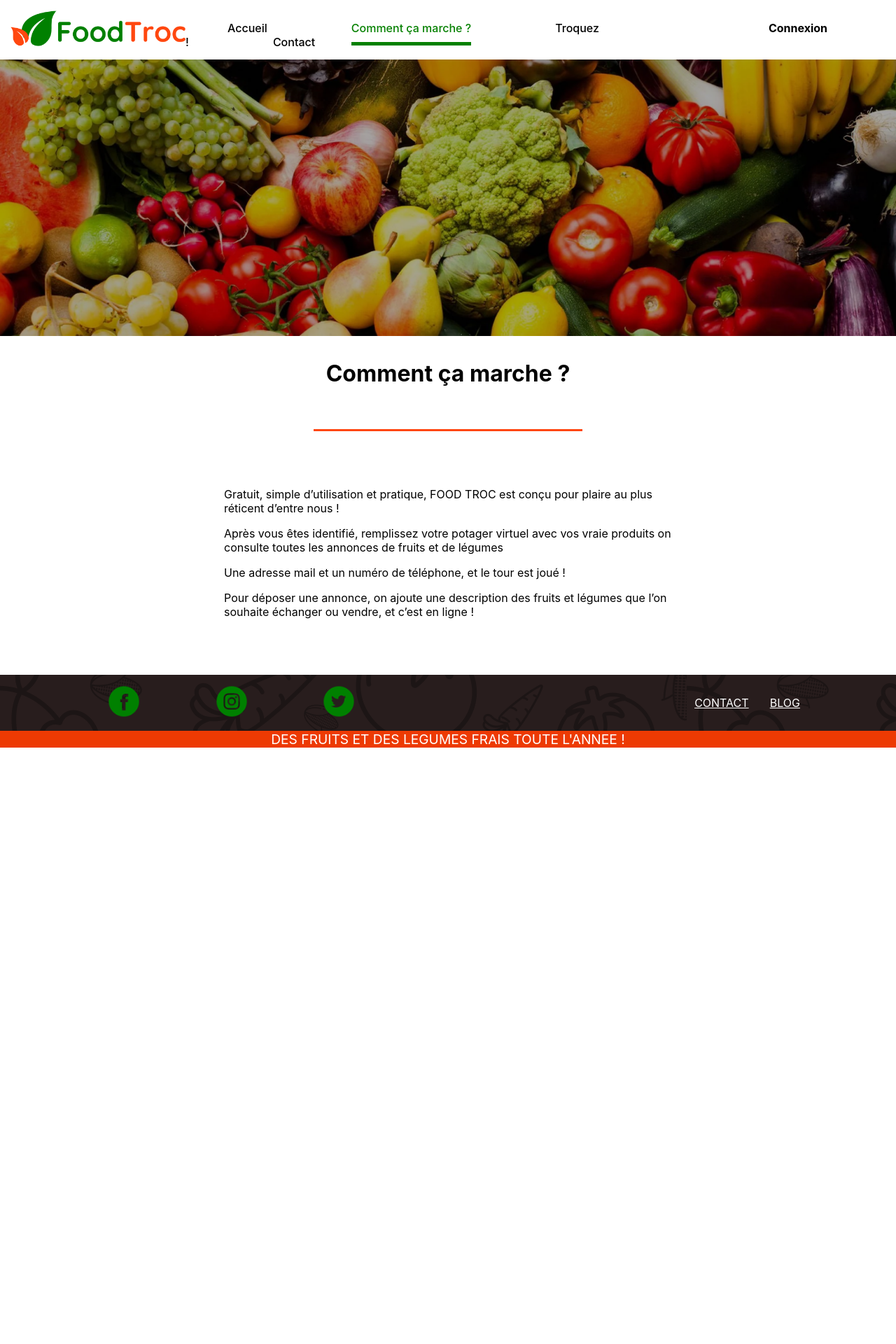
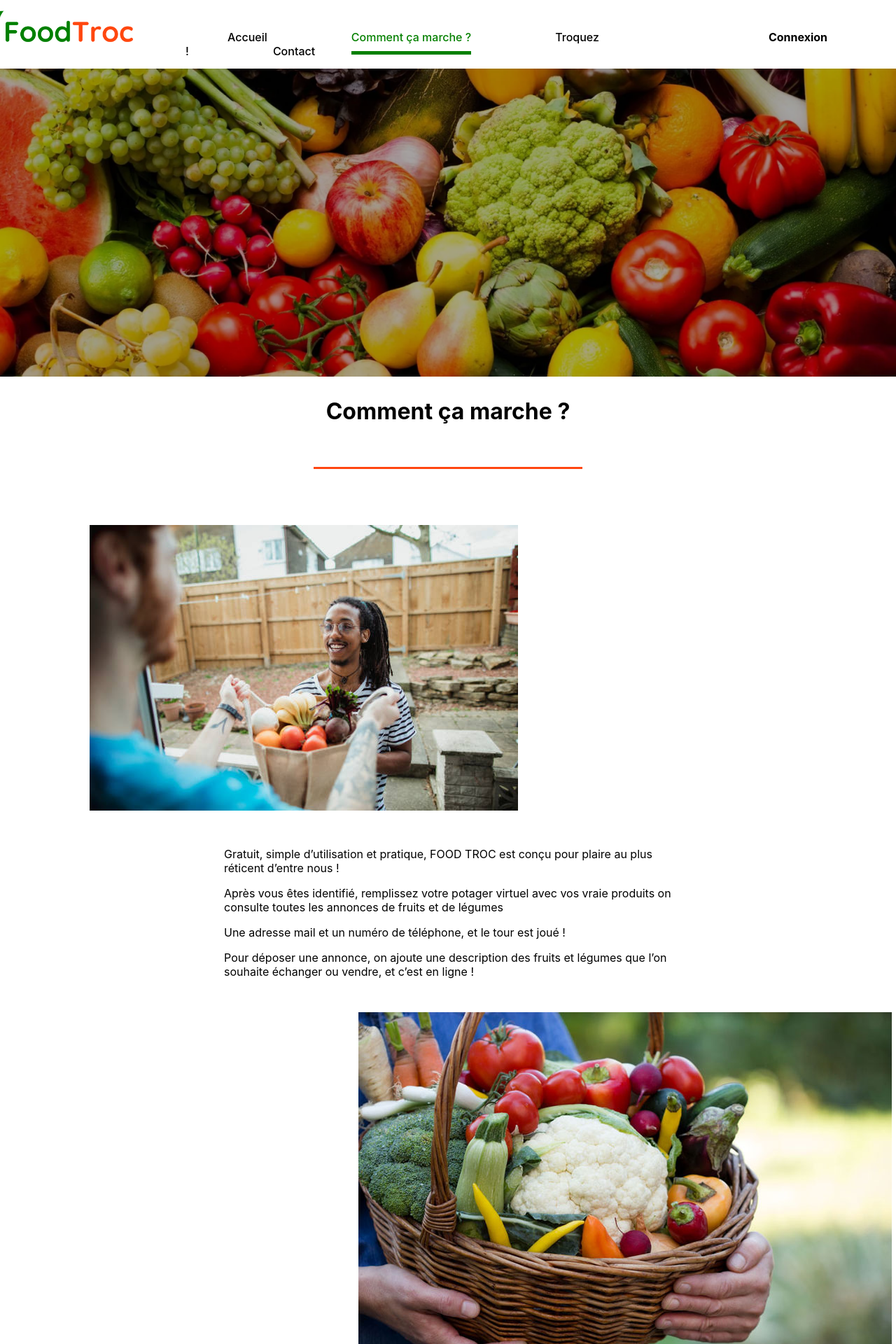
Before and after one commit to Derma6/FoodTroc-Project, a React (Create React App) app in the folder front-end/: page /commentcamarche in a window 1280 px wide. Shown: the top 1920 px of the page at 70% size. Before the commit the page ends 1068 px from the top, so only its background shows below. Built offline with nearby package versions, Linux system fonts and the light colour scheme.

Commit message:
modified comment ça marche

```diff
--- a/front-end/src/pages/HowTo/HowTo.css
+++ b/front-end/src/pages/HowTo/HowTo.css
@@ -1,5 +1,8 @@
 .baniere {
-  width: 100%;
+  background-image: url("../../styles/images/fruitsveggies.png");
+  background-size: cover;
+  width: 100vw;
+  height: 55vh;
 }
 .howTo-title {
   margin-top: 30px;
@@ -12,3 +15,13 @@
 .first-section-howto p {
   margin: 1em 0;
 }
+
+img:first-of-type {
+  margin-left: -30%;
+  margin-bottom: 5%;
+}
+
+img:nth-of-type(2n) {
+  margin-left: 30%;
+  margin-top: 5%;
+}
--- a/front-end/src/pages/HowTo/HowTo.js
+++ b/front-end/src/pages/HowTo/HowTo.js
@@ -1,16 +1,20 @@
 import React from 'react';
-import baniere from '../../styles/images/fruitsveggies.png';
+// import baniere from '../../styles/images/fruitsveggies.png';
 import Separator from '../../components/Separator/Separator';
+import people from '../../styles/images/people_fruits.jpg'
+import basket from '../../styles/images/fruit_basket.jpg'
+
 
 import './HowTo.css';
 
 const HowTo = () => {
   return (
     <main>
-      <img className="baniere" src={baniere} alt={`fruit et légumes`} />
+      <div className="baniere"></div>
       <h1 className="howTo-title">Comment ça marche ?</h1>
       <Separator />
       <section className="first-section-howto">
+        <img src={people} alt={"people exchanging food"}/>
         <p>
           Gratuit, simple d’utilisation et pratique, FOOD TROC est conçu pour
           plaire au plus réticent d’entre nous !
@@ -24,6 +28,7 @@ const HowTo = () => {
           Pour déposer une annonce, on ajoute une description des fruits et
           légumes que l’on souhaite échanger ou vendre, et c’est en ligne !
         </p>
+        <img src={basket} alt={"people exchanging food"}/>
       </section>
     </main>
   );
```
Also changed, not shown: front-end/src/styles/images/fruit_basket.jpg (added), front-end/src/styles/images/people_fruits.jpg (added).
